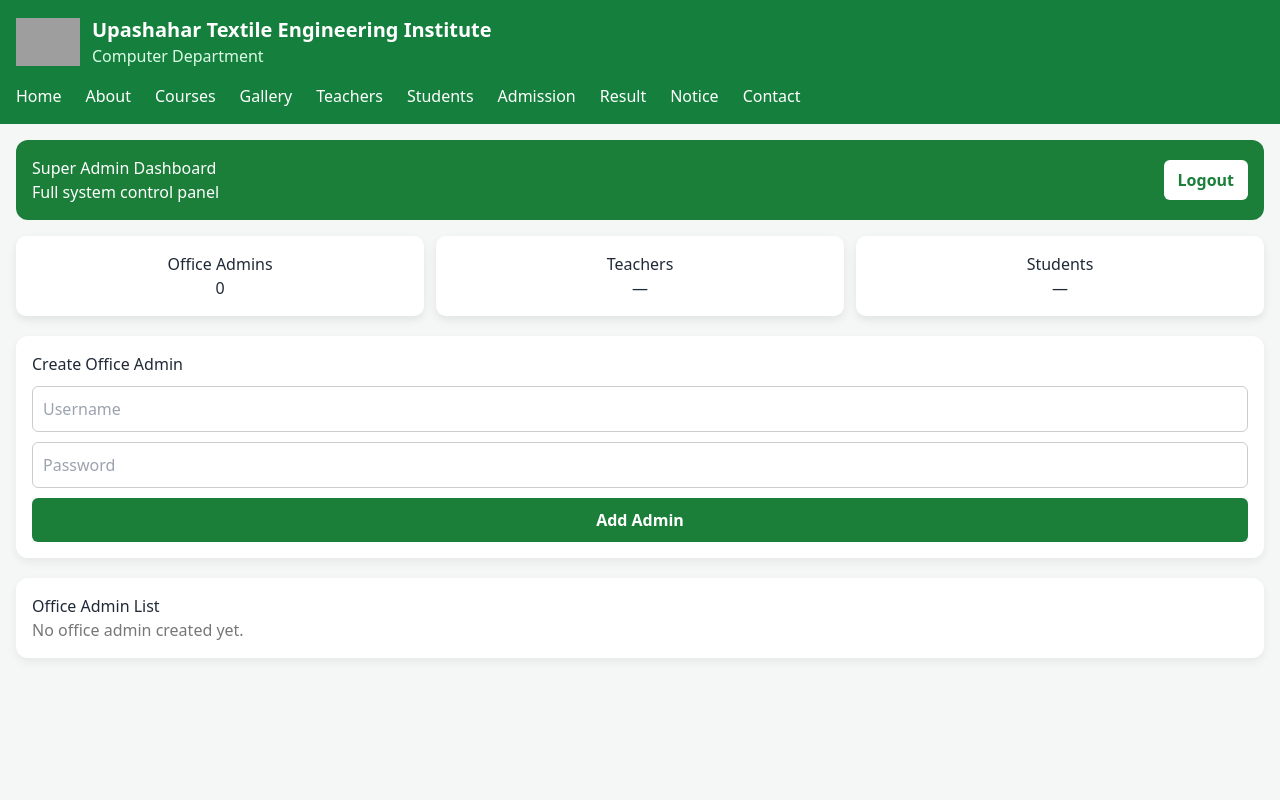
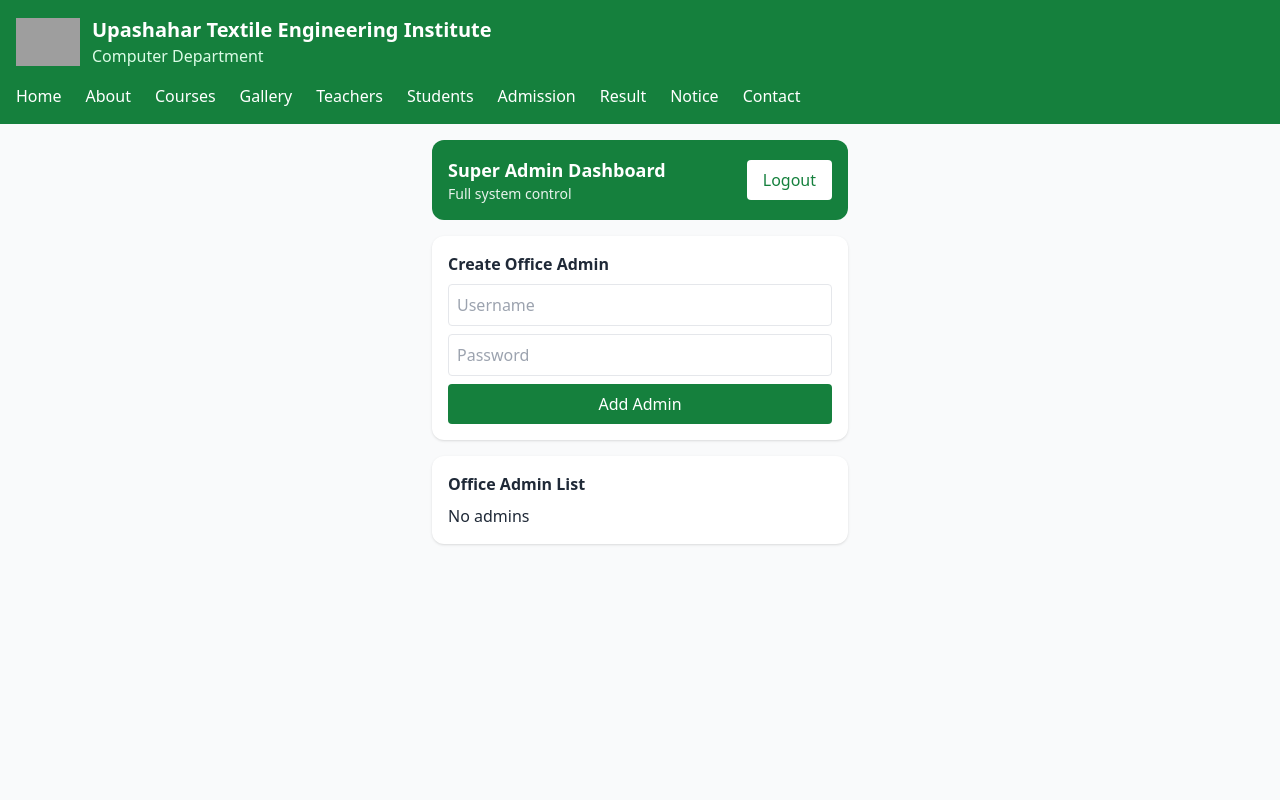
Before and after one commit to Mijanurrmiraj/utei.cst, a Next.js app: page /super-admin/dashboard in a window 1280 px wide. Before the commit this address had no page. Shown: the top 800 px of the page. Built offline with nearby package versions, Linux system fonts and the light colour scheme; grey boxes are pictures that could not be loaded.

Commit message:
Update page.js

```diff
--- a/app/super-admin/dashboard/page.js
+++ b/app/super-admin/dashboard/page.js
@@ -1,5 +1,4 @@
 "use client";
-
 import { useEffect, useState } from "react";
 import { useRouter } from "next/navigation";
 
@@ -10,11 +9,8 @@ export default function SuperAdminDashboard() {
   const [password, setPassword] = useState("");
 
   useEffect(() => {
-    const ok = localStorage.getItem("superAdminLogin");
-    if (!ok) router.push("/super-admin/login");
-
-    const saved = JSON.parse(localStorage.getItem("officeAdmins")) || [];
-    setAdmins(saved);
+    const data = JSON.parse(localStorage.getItem("officeAdmins")) || [];
+    setAdmins(data);
   }, []);
 
   const addAdmin = () => {
@@ -26,8 +22,10 @@ export default function SuperAdminDashboard() {
     const updated = [...admins, { username, password }];
     setAdmins(updated);
     localStorage.setItem("officeAdmins", JSON.stringify(updated));
+
     setUsername("");
     setPassword("");
+    alert("Office Admin Added");
   };
 
   const deleteAdmin = (index) => {
@@ -36,61 +34,57 @@ export default function SuperAdminDashboard() {
     localStorage.setItem("officeAdmins", JSON.stringify(updated));
   };
 
-  const logout = () => {
-    localStorage.removeItem("superAdminLogin");
+  return (
+    <div className="p-4 max-w-md mx-auto">
+      <div className="bg-green-700 text-white p-4 rounded-xl flex justify-between items-center">
+        <div>
+          <h2 className="text-lg font-bold">Super Admin Dashboard</h2>
+          <p className="text-sm opacity-90">Full system control</p>
+        </div>
+        <button
+          onClick={() => {
+            localStorage.removeItem("superAdmin");
             router.push("/super-admin/login");
-  };
-
-  return (
-    <div style={styles.page}>
-      <div style={styles.header}>
-        <div>
-          <h2>Super Admin Dashboard</h2>
-          <p>Full system control panel</p>
-        </div>
-        <button onClick={logout} style={styles.logout}>Logout</button>
+          }}
+          className="bg-white text-green-700 px-4 py-2 rounded"
+        >
+          Logout
+        </button>
       </div>
 
-      {/* Summary Cards */}
-      <div style={styles.cards}>
-        <Card title="Office Admins" value={admins.length} />
-        <Card title="Teachers" value="—" />
-        <Card title="Students" value="—" />
-      </div>
-
-      {/* Create Admin */}
-      <div style={styles.section}>
-        <h3>Create Office Admin</h3>
-        <div style={styles.form}>
+      <div className="mt-4 bg-white p-4 rounded-xl shadow">
+        <h3 className="font-semibold mb-2">Create Office Admin</h3>
         <input
+          className="w-full border p-2 rounded mb-2"
           placeholder="Username"
           value={username}
           onChange={(e) => setUsername(e.target.value)}
-            style={styles.input}
         />
         <input
+          type="password"
+          className="w-full border p-2 rounded mb-2"
           placeholder="Password"
-            type="password"
           value={password}
           onChange={(e) => setPassword(e.target.value)}
-            style={styles.input}
         />
-          <button onClick={addAdmin} style={styles.btn}>Add Admin</button>
-        </div>
+        <button
+          onClick={addAdmin}
+          className="w-full bg-green-700 text-white py-2 rounded"
+        >
+          Add Admin
+        </button>
       </div>
 
-      {/* Admin List */}
-      <div style={styles.section}>
-        <h3>Office Admin List</h3>
-
-        {admins.length === 0 && (
-          <p style={{ color: "#777" }}>No office admin created yet.</p>
-        )}
-
+      <div className="mt-4 bg-white p-4 rounded-xl shadow">
+        <h3 className="font-semibold mb-2">Office Admin List</h3>
+        {admins.length === 0 && <p>No admins</p>}
         {admins.map((a, i) => (
-          <div key={i} style={styles.listItem}>
+          <div key={i} className="flex justify-between mb-2">
             <span>{a.username}</span>
-            <button onClick={() => deleteAdmin(i)} style={styles.delete}>
+            <button
+              onClick={() => deleteAdmin(i)}
+              className="bg-red-500 text-white px-3 rounded"
+            >
               Delete
             </button>
           </div>
@@ -99,89 +93,3 @@ export default function SuperAdminDashboard() {
     </div>
   );
 }
-
-function Card({ title, value }) {
-  return (
-    <div style={styles.card}>
-      <h4>{title}</h4>
-      <p>{value}</p>
-    </div>
-  );
-}
-
-const styles = {
-  page: {
-    padding: 16,
-    background: "#f4f7f6",
-    minHeight: "100vh",
-  },
-  header: {
-    background: "#1b7f3a",
-    color: "#fff",
-    padding: 16,
-    borderRadius: 12,
-    display: "flex",
-    justifyContent: "space-between",
-    alignItems: "center",
-  },
-  logout: {
-    background: "#fff",
-    color: "#1b7f3a",
-    border: "none",
-    padding: "8px 14px",
-    borderRadius: 6,
-    fontWeight: "bold",
-  },
-  cards: {
-    display: "grid",
-    gridTemplateColumns: "repeat(auto-fit, minmax(120px, 1fr))",
-    gap: 12,
-    marginTop: 16,
-  },
-  card: {
-    background: "#fff",
-    padding: 16,
-    borderRadius: 10,
-    textAlign: "center",
-    boxShadow: "0 4px 10px rgba(0,0,0,.08)",
-  },
-  section: {
-    background: "#fff",
-    marginTop: 20,
-    padding: 16,
-    borderRadius: 12,
-    boxShadow: "0 4px 10px rgba(0,0,0,.06)",
-  },
-  form: {
-    display: "grid",
-    gap: 10,
-    marginTop: 10,
-  },
-  input: {
-    padding: 10,
-    borderRadius: 6,
-    border: "1px solid #ccc",
-  },
-  btn: {
-    background: "#1b7f3a",
-    color: "#fff",
-    padding: 10,
-    borderRadius: 6,
-    border: "none",
-    fontWeight: "bold",
-  },
-  listItem: {
-    display: "flex",
-    justifyContent: "space-between",
-    alignItems: "center",
-    padding: "8px 0",
-    borderBottom: "1px solid #eee",
-  },
-  delete: {
-    background: "#e74c3c",
-    color: "#fff",
-    border: "none",
-    padding: "6px 10px",
-    borderRadius: 6,
-  },
-};
```
Lines whose indentation alone changed are shown as unchanged.
